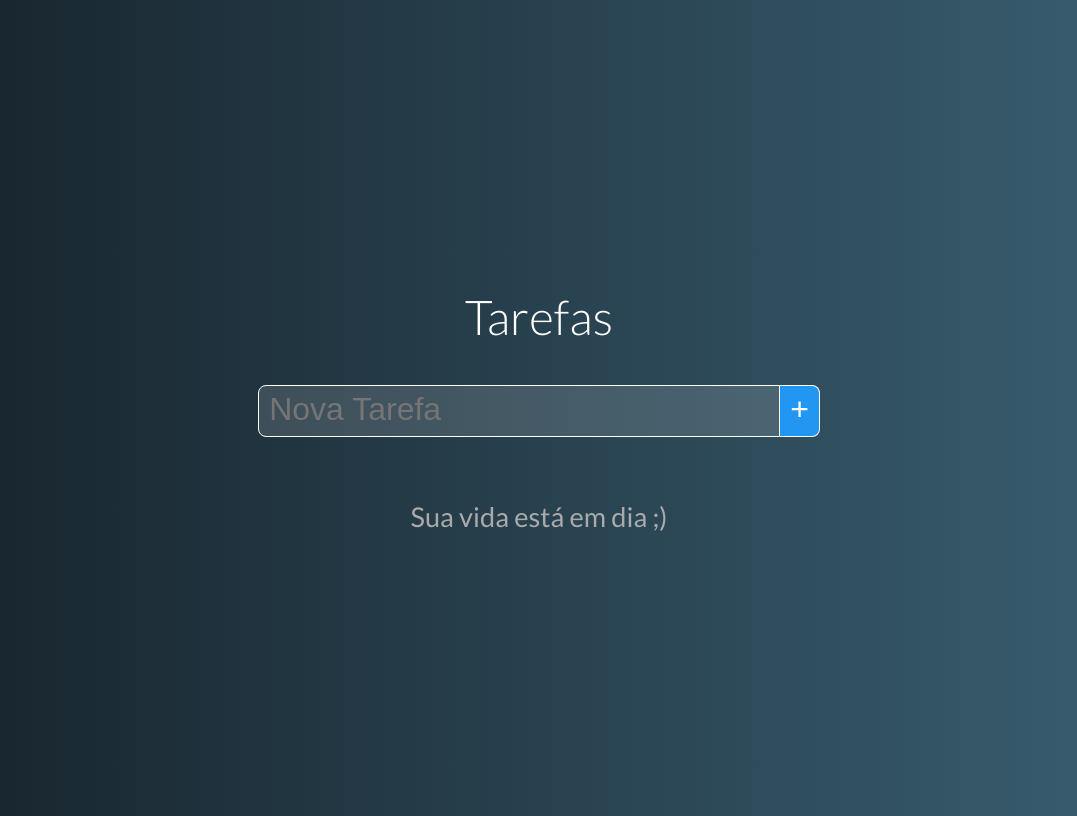
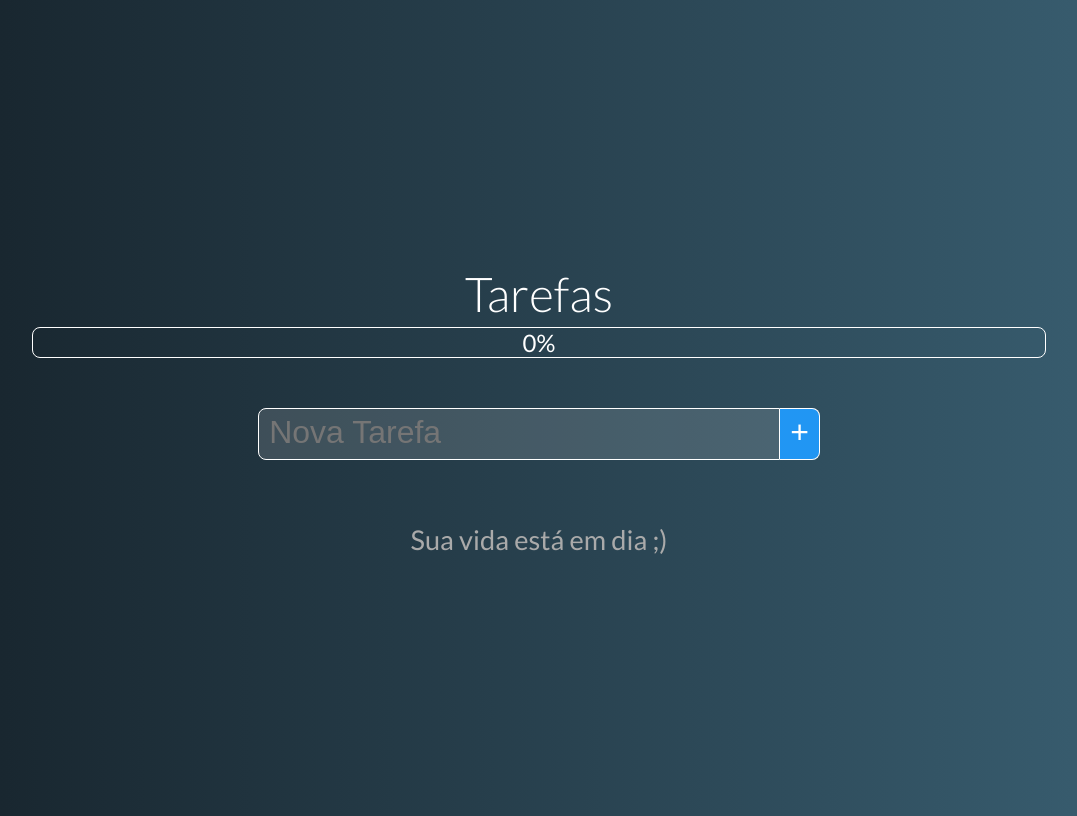
Before and after one commit to rogerio-pereira/Udemy-Vue-JS-2_O-Guia-Completo, a Vue app in the folder 10 Projeto 2 - Lista de Tarefas (ToDo)/tarefas/: page / in a window 1280 px wide. Shown: the whole page, without its empty margins (101-1178 px from the left). Built offline with nearby package versions, Linux system fonts and the light colour scheme.

Commit message:
Componente Progresso

```diff
--- a/10 Projeto 2 - Lista de Tarefas (ToDo)/tarefas/src/App.vue
+++ b/10 Projeto 2 - Lista de Tarefas (ToDo)/tarefas/src/App.vue
@@ -1,6 +1,8 @@
 <template>
 	<div id="app">
 		<h1>Tarefas</h1>
+
+		<task-progress :progress='progress' />
 
 		<new-task @taskAdded='addTask'/>
 
@@ -15,15 +17,24 @@
 <script>
 import TaskGrid from '@/components/TaskGrid'
 import NewTask from '@/components/NewTask'
+import TaskProgress from '@/components/TaskProgress'
 
 export default {
 	components: {
 		TaskGrid,
-		NewTask
+		NewTask,
+		TaskProgress
 	},
 	data() {
 		return {
 			tasks: [],
+		}
+	},
+	computed: {
+		progress() {
+			const total = this.tasks.length
+			const done = this.tasks.filter(t => !t.pending).length
+			return Math.round(done/total * 100) || 0
 		}
 	},
 	methods: {
--- /dev/null
+++ b/10 Projeto 2 - Lista de Tarefas (ToDo)/tarefas/src/components/TaskProgress.vue
@@ -0,0 +1,45 @@
+<template>
+    <div class="tasks-progress">
+        <span class='progress-value'>{{progress}}%</span>
+        <div class="progress-bar" :style='{width: progress +"%"}'></div>
+    </div>
+</template>
+
+<script>
+    export default {
+        props: {
+            progress: {
+                type: Number,
+                default: 0
+            }
+        }
+    }
+</script>
+
+<style scoped>
+    .tasks-progress {
+        position:relative;
+        width: 80%;
+        border: 1px solid white;
+        color: white;
+        border-radius: 8px;
+        margin-bottom: 15px;
+        display:flex;
+        flex-direction: column;
+        align-items:center;
+    }
+
+    .tasks-progress .progress-bar
+    {
+        position: absolute;
+        border-radius: 8px;
+        height: 100%;
+        background-color: #4caf50;
+        align-self: flex-start;
+    }
+
+    .progress-value {
+        z-index: 1;
+        font-size: 1.5rem;
+    }
+</style>
```
